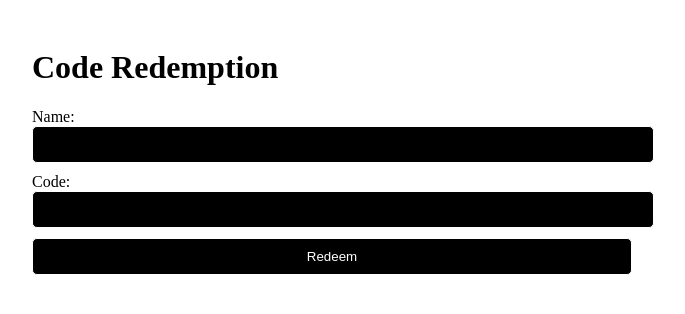
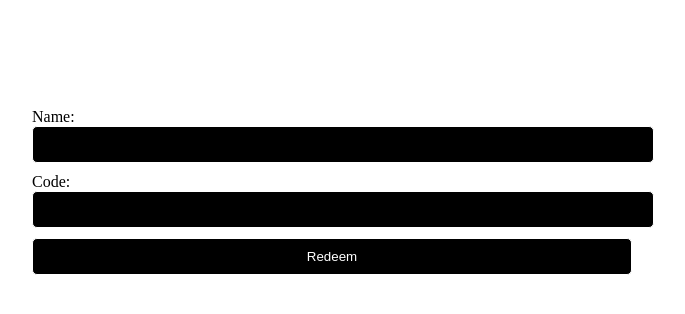
Before and after one commit to EliMendez19/scottscodes-test, a plain HTML site: page index.html in a window 1280 px wide. Shown: the whole page, without its empty margins (308-993 px from the left). Drawn offline with Linux system fonts and the light colour scheme.

Commit message:
Update style.css

```diff
--- a/style.css
+++ b/style.css
@@ -32,3 +32,11 @@ button {
   background-color: #ffffff;
   color: #000000;
 }
+
+h1, h2, h3, h4, h5, h6 {
+  color: white;
+}
+
+body {
+  color: #ffffff;
+}
```
